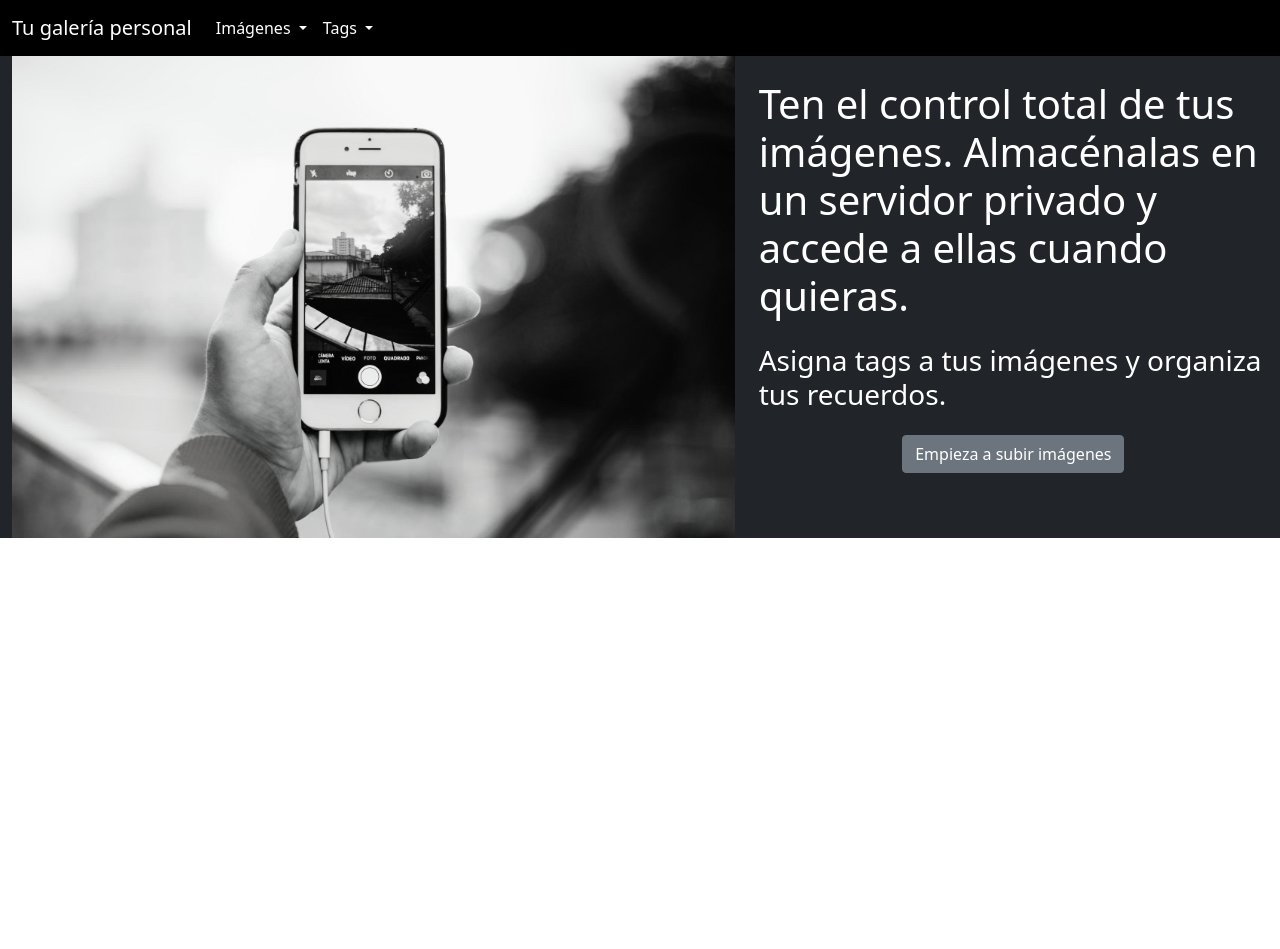
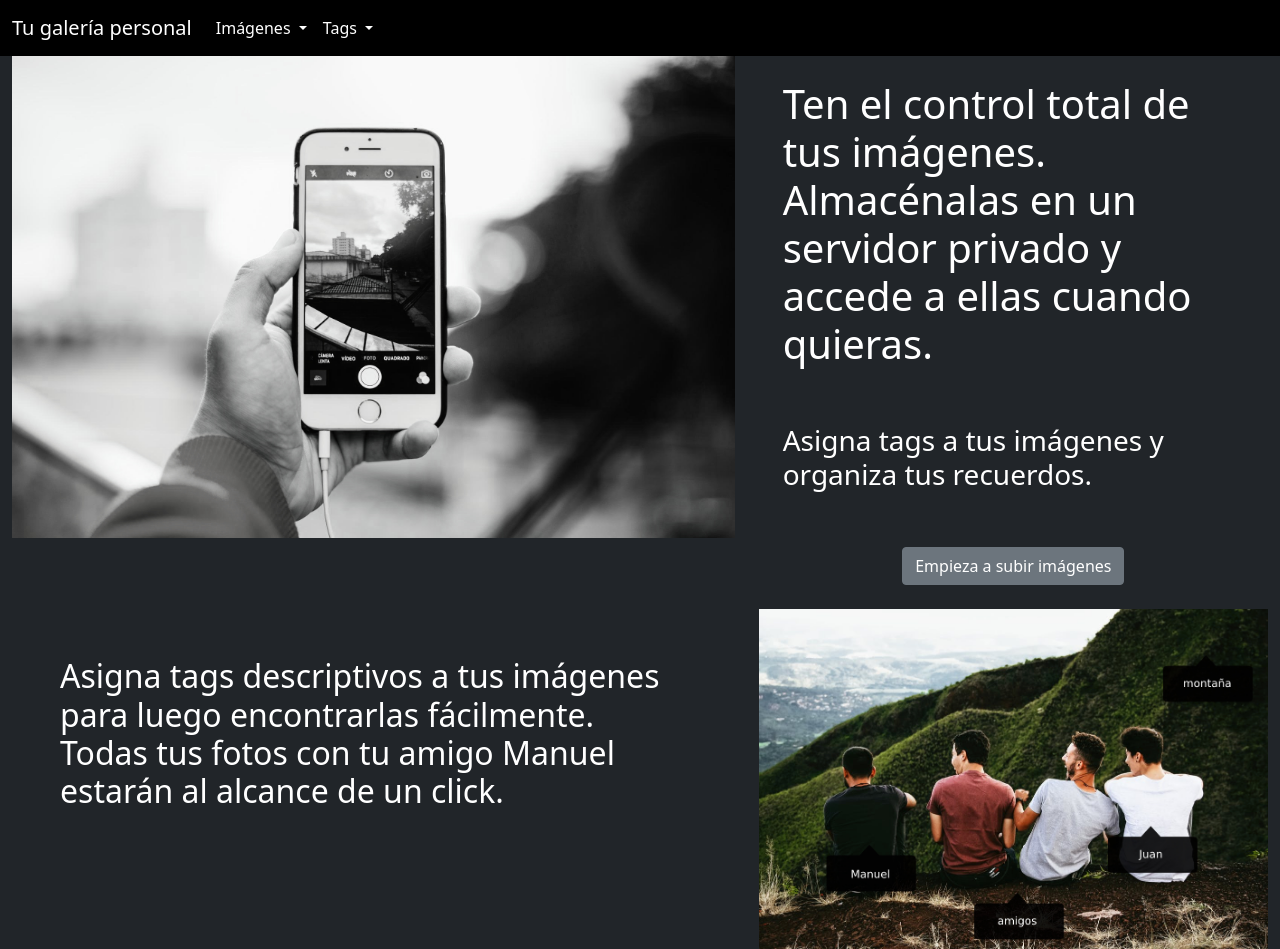
Before and after one commit to Dan-Lit/front-app-image, an Angular app: page / in a window 1280 px wide. Before the commit the page ends 800 px from the top, so only its background shows below. Built offline with nearby package versions, Linux system fonts and the light colour scheme.

Commit message:
Nuevo row en homecomponent

```diff
--- a/src/app/home/home.component.html
+++ b/src/app/home/home.component.html
@@ -6,15 +6,24 @@
 
     <div class="col-5 text-white">
 
-      <h2 class="display-6 mt-4" >
+      <h2 class="display-6 p-4" >
         Ten el control total de tus imágenes.
         Almacénalas en un servidor privado y accede a ellas cuando quieras.
       </h2>
 
-      <h3 class="mt-4">Asigna tags a tus imágenes y organiza tus recuerdos.</h3>
-      <div class="mt-4 d-flex justify-content-center"><button class="btn btn-secondary">Empieza a subir imágenes</button></div>
+      <h3 class="p-4">Asigna tags a tus imágenes y organiza  tus recuerdos.</h3>
+      <div class="p-4 d-flex justify-content-center"><button class="btn btn-secondary">Empieza a subir imágenes</button></div>
 
 
     </div>
   </div>
+
+  <div class="row">
+    <div class="col">
+      <h2 class="p-5 text-white">Asigna tags descriptivos a tus imágenes para luego encontrarlas fácilmente. Todas tus fotos con tu amigo Manuel estarán al alcance de un click. </h2>
+    </div>
+    <div class="col-5"><img src="assets/imagenAmigos.jpg" width="100%" /></div>
+  </div>
+
+
 </div>
```
Also changed, not shown: src/assets/imagenAmigos.jpg (added).
